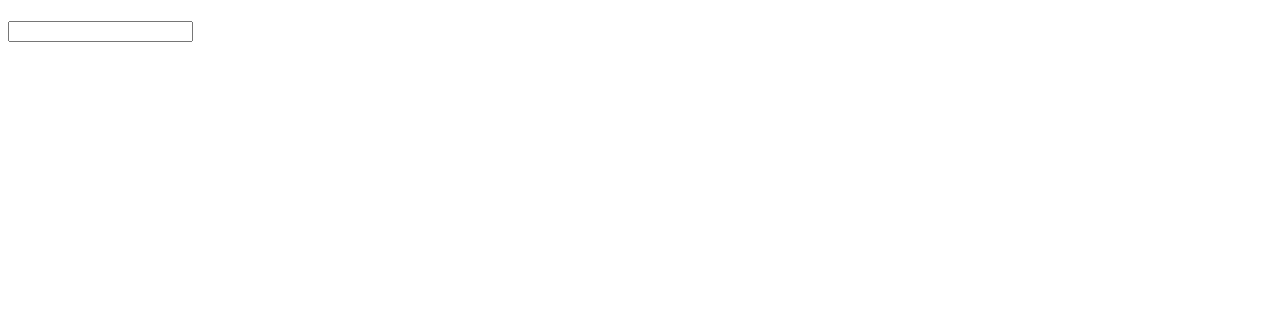
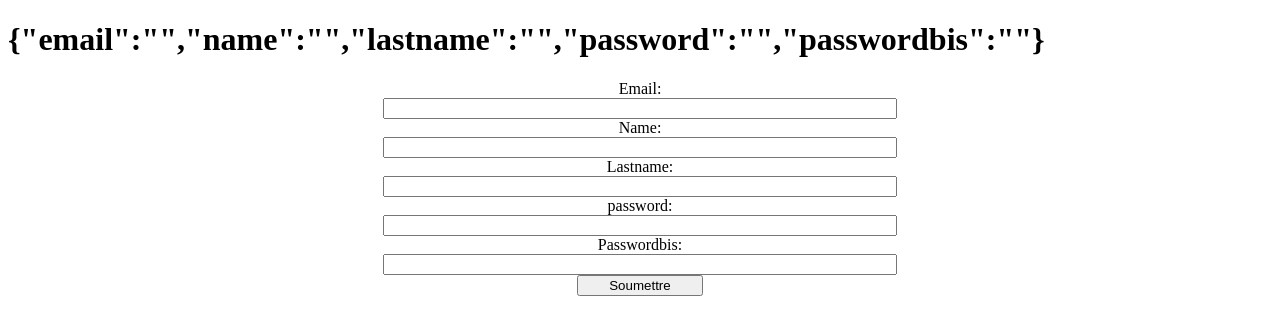
Before and after one commit to jeanlouis6113/odyssey-d-homer, a React (Create React App) app in the folder front/: page / in a window 1280 px wide. Shown: the top 334 px of the page. Built offline with nearby package versions, Linux system fonts and the light colour scheme.

Commit message:
quete 020

```diff
--- a/front/src/components/SignUp.jsx
+++ b/front/src/components/SignUp.jsx
@@ -4,7 +4,11 @@ class SignUp extends React.Component {
     constructor(props) {
         super(props);
         this.state = {
-            email: ""
+            email: "",
+            name: "",
+            lastname: "",
+            password: "",
+            passwordbis: ""
         };
     }
 
@@ -12,19 +16,48 @@ class SignUp extends React.Component {
     updateEmailField = event => {
         this.setState({ email: event.target.value });
     }
+    updateNameField = event => {
+        this.setState({ name: event.target.value });
+    }
+    updateLastnameField = event => {
+        this.setState({ lastname: event.target.value });
+    }
+    updatePasswordField = event => {
+        this.setState({ password: event.target.value });
+    }
+    updatePasswordbisField = event => {
+        this.setState({ passwordbis: event.target.value });
+    }
 
+    handleSubmit = event => {
+        event.preventDefault();
+        console.log(this.state);
+    }
 
 
     render() {
-        const {email} = this.state;
-        const {updateEmailField } = this;
+        const { updateEmailField } = this;
+        const { updateNameField } = this;
+        const { updateLastnameField } = this;
+        const { updatePasswordField } = this;
+        const { updatePasswordbisField } = this;
         return (
-            <>
-                <h1>{email}</h1>
-                <form>
-                    <input type="email" name="email" onChange={updateEmailField} />
+            <div className="form">
+                <h1>{JSON.stringify(this.state)}</h1>
+                <form onSubmit={this.handleSubmit} className="formulaire">
+                    <label htmlFor="email">Email:</label>
+                    <input className="button" type="email" name="email" onChange={updateEmailField} />
+                    <label htmlFor="name">Name:</label>
+                    <input className="button" type="text" name="name" onChange={updateNameField} />
+                    <label htmlFor="Lastname">Lastname:</label>
+                    <input className="button" type="text" name="lastname" onChange={updateLastnameField} />
+                    <label htmlFor="Password">password:</label>
+                    <input className="button" type="password" name="password" onChange={updatePasswordField} />
+                    <label htmlFor="Passwordbis">Passwordbis:</label>
+                    <input className="button" type="password" name="passwordbis" onChange={updatePasswordbisField} />
+                    <input className="buttonSubmit"type="submit" value="Soumettre" />
                 </form>
-            </>
+            </div>
         );
     }
 }
--- a/front/src/index.css
+++ b/front/src/index.css
@@ -0,0 +1,15 @@
+.formulaire {
+  display: flex;
+  flex-direction: column;
+}
+.button {
+    align-self: center;
+    width: 40%;
+}
+.buttonSubmit {
+    align-self: center;
+    width: 10%;
+}
+label{
+    text-align: center;
+}
```
